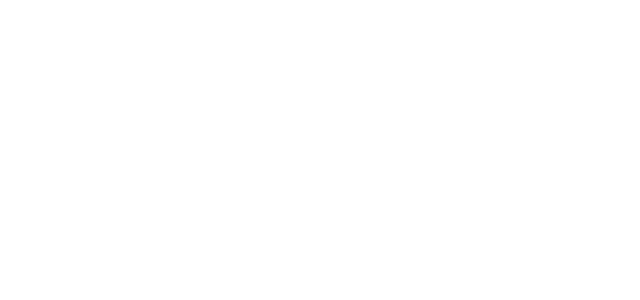
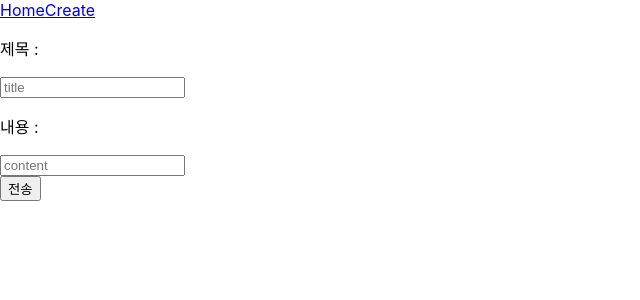
Before and after one commit to dlfud/horang, a React (Create React App) app in the folder client/: page /update/1 in a window 1280 px wide. Before the commit this address had no page. Shown: the top 300 px of the page, without its empty margins (0-640 px from the left). Built offline with nearby package versions, Linux system fonts and the light colour scheme.

Commit message:
수정 완료

```diff
--- a/client/src/component/BoardList.jsx
+++ b/client/src/component/BoardList.jsx
@@ -12,6 +12,7 @@
             <th>title</th>
             <th>content</th>
             <th>createDate</th>
+            <th>update</th>
           </tr>
         </thead>
         <tbody>
@@ -20,10 +21,8 @@
           ))}
         </tbody>
       </table>
-
-
     </div>
-    )
-}
+  );
+};
 
 export default BoardList;
--- a/client/src/component/BoardListItems.jsx
+++ b/client/src/component/BoardListItems.jsx
@@ -1,4 +1,5 @@
 import React from "react";
+import { Link } from "react-router-dom";
 
 const BoardListItems = ({ board }) => {
   const { id, title, content, create_date } = board;
@@ -8,6 +9,7 @@
       <th>{title}</th>
       <th>{content}</th>
       <th>{create_date}</th>
+      <th>{<Link to={`/update/${id}`}>update</Link>}</th>
     </tr>
   );
 };
--- a/client/src/component/BoardInput.jsx
+++ b/client/src/component/BoardUpdate.jsx
@@ -1,24 +1,26 @@
+import React, { useState } from "react";
+import { useNavigate, useParams } from "react-router-dom";
+import Layout from "../layout/Layout";
 import axios from "axios";
-import React from "react";
-import { useState } from "react";
-import { useNavigate } from "react-router-dom";
 
-const BoardInput = ({}) => {
+const BoardUpdate = () => {
   const [title, setTitle] = useState("");
   const [content, setContent] = useState("");
   const navigate = useNavigate();
+  const { id } = useParams();
 
-  const createBoard = async (e) => {
+  const updateBoard = async (e) => {
     e.preventDefault();
-    const doCreate = await axios({
-      url: "http://localhost:3000/api/create",
+    const doUpdate = await axios({
+      url: "http://localhost:3000/api/update",
       method: "POST",
       data: {
+        id,
         title,
         content,
       },
     });
-    if (doCreate.data === "success") {
+    if (doUpdate.data === "success") {
       navigate("/");
     } else {
       alert("통신실패!");
@@ -27,17 +29,14 @@
 
   return (
     <div>
-      <form onSubmit={(e) => createBoard(e)}>
-        <label className="label">
-          <span className="label-text-alt">게시글 등록</span>
-        </label>
+      <form onSubmit={(e) => updateBoard(e)}>
         <div>
           <p>제목 : </p>
           <input
             type="text"
+            value={title}
             placeholder="title"
             className="input input-bordered w-full max-w-xl"
-            value={title}
             onChange={(e) => {
               setTitle(e.target.value);
             }}
@@ -47,20 +46,20 @@
           <p>내용 : </p>
           <input
             type="text"
+            value={content}
             placeholder="content"
             className="input input-bordered w-full max-w-xl"
-            value={content}
             onChange={(e) => {
               setContent(e.target.value);
             }}
           />
         </div>
         <div>
-          <button type="submit">생성</button>
+          <button type="submit">전송</button>
         </div>
       </form>
     </div>
   );
 };
 
-export default BoardInput;
+export default BoardUpdate;
--- a/client/src/index.js
+++ b/client/src/index.js
@@ -5,6 +5,7 @@
 import { BrowserRouter as Router, Routes, Route, Link } from "react-router-dom";
 import Home from "./router/Home";
 import Create from "./router/Create";
+import Update from "./router/Update";
 
 const root = ReactDOM.createRoot(document.getElementById("root"));
 root.render(
@@ -13,6 +14,7 @@
       <Routes>
         <Route path="/" element={<Home />}></Route>
         <Route path="/create" element={<Create />}></Route>
+        <Route path="/update/:id" element={<Update />}></Route>
       </Routes>
     </Router>
   </React.StrictMode>
--- /dev/null
+++ b/client/src/router/Update.jsx
@@ -0,0 +1,15 @@
+import React from "react";
+import BoardUpdate from "../component/BoardUpdate";
+import Layout from "../layout/Layout";
+
+const Update = () => {
+  return (
+    <Layout>
+      <div>
+        <BoardUpdate />
+      </div>
+    </Layout>
+  );
+};
+
+export default Update;
```
Also changed, not shown: 1 other file (tests, documents, lock files or other folders). Lines whose indentation alone changed are shown as unchanged.
